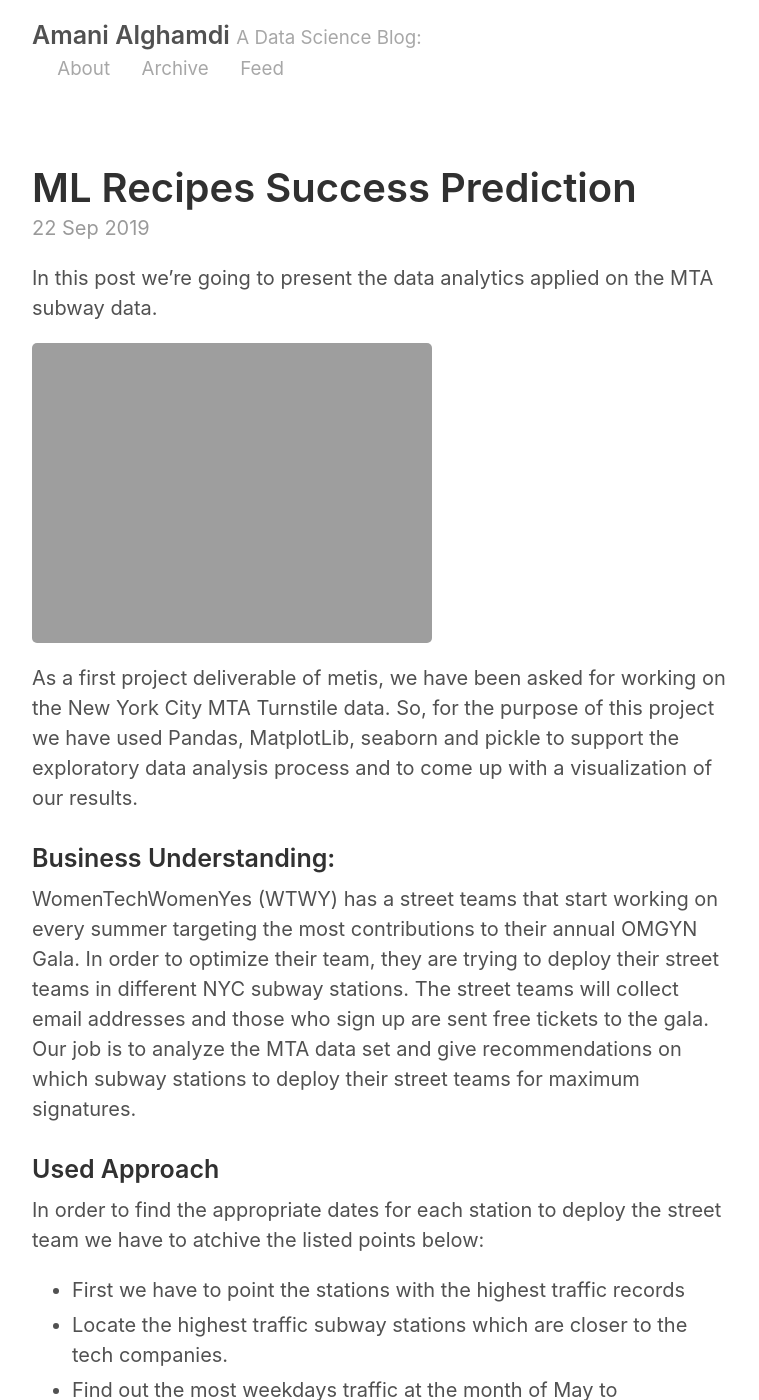
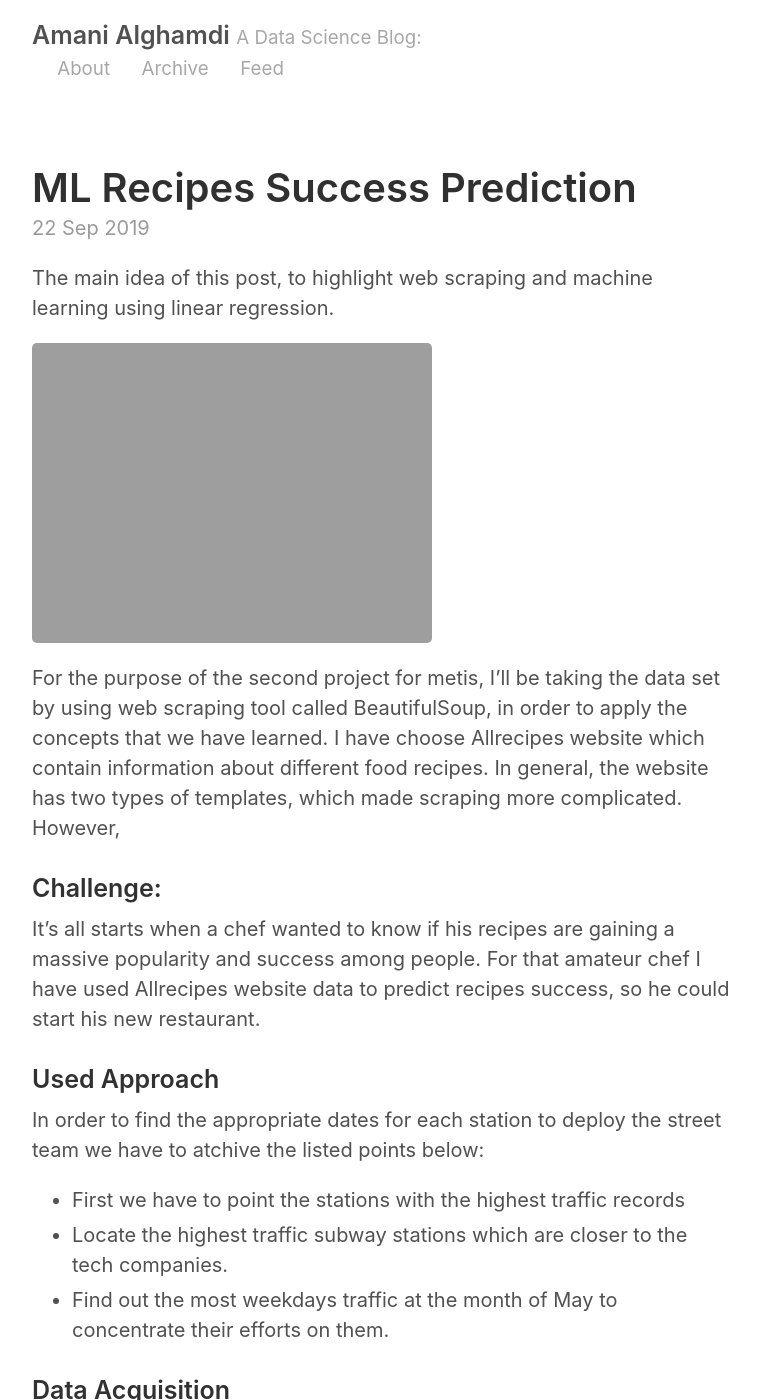
Before and after one commit to amamisa/amamisa.github.io, a Jekyll site: the page built from _posts/2019-09-22-Machine-Learning-RecipiesPrediction copy.md, in a window 1280 px wide and 1400 px high. Shown: the whole window, without its empty margins (258-1017 px from the left). Built offline with Jekyll 4.4.1, drawn with Linux system fonts in a browser that asks for light colours.

Commit message:
changes1

```diff
--- a/_posts/2019-09-22-Machine-Learning-RecipiesPrediction copy.md
+++ b/_posts/2019-09-22-Machine-Learning-RecipiesPrediction copy.md
@@ -3,17 +3,19 @@ layout: post
 title: ML Recipes Success Prediction
 ---
 
-In this post we're going to present the data analytics applied on the MTA subway data.
+The main idea of this post, to highlight web scraping and machine learning using linear regression.
+
 
 ![subway image]({{ site.url }}/images/recipes.png)
 
-As a first project deliverable of metis, we have been asked for working on the New York City MTA Turnstile data.
-So, for the purpose of this project we have used Pandas, MatplotLib, seaborn and pickle to support the exploratory data analysis process and to come up with a visualization of our results.
+ For the purpose of the second project for metis, I'll be taking the data set by using web scraping tool called BeautifulSoup, in order to apply the concepts that we have learned.
+ I have choose Allrecipes website which contain information about different food recipes.
+ In general, the website has two types of templates, which made scraping more complicated. However,
 
-### Business Understanding:
 
-WomenTechWomenYes (WTWY) has a street teams that start working on every summer targeting the most contributions to their annual OMGYN Gala. In order to optimize their team, they are trying to deploy their street teams in different NYC subway stations. The street teams will collect email addresses and those who sign up are sent free tickets to the gala.
-Our job is to analyze the MTA data set and give recommendations on which subway stations to deploy their street teams for maximum signatures.
+### Challenge:
+It's all starts when a chef wanted to know if his recipes are gaining a massive popularity and success among people. For that amateur chef I have used Allrecipes website data to predict recipes success, so he could start his new restaurant.
+
 
 ### Used Approach
 In order to find the appropriate dates for each station to deploy the street team we have to atchive the listed points below:
```
Also changed, not shown: _posts/2019-09-07-MTA-SubwayDataAnalytics.md (+4 -4 lines).
